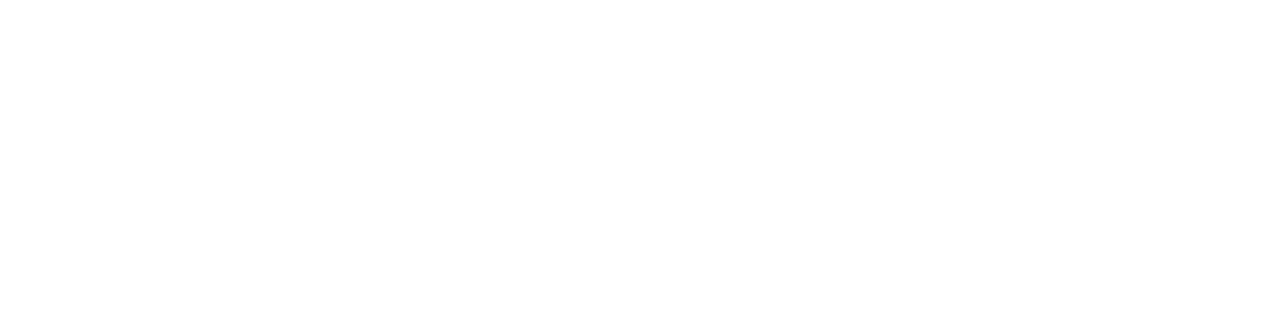
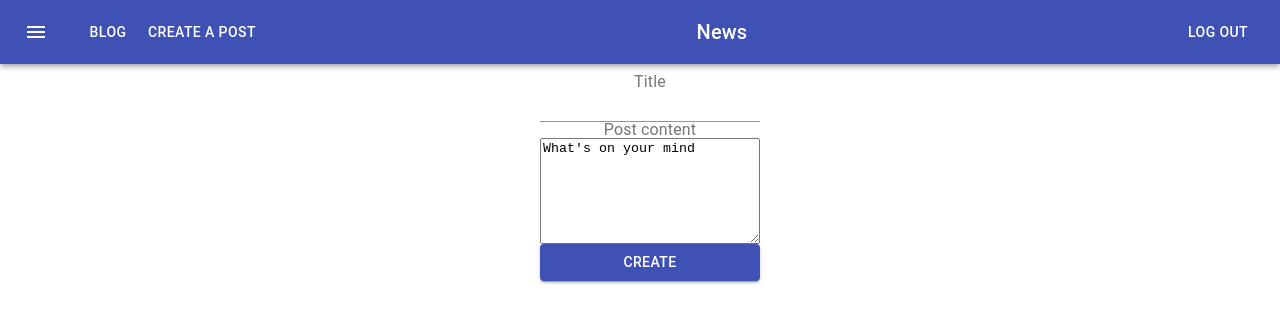
Before and after one commit to Samvel1852/my-blog, a React (Create React App) app: page /create-post in a window 1280 px wide. Shown: the top 322 px of the page. Built offline with nearby package versions, Linux system fonts and the light colour scheme.

Commit message:
feat: added some styles in create post page

```diff
--- a/src/App.js
+++ b/src/App.js
@@ -4,6 +4,7 @@
 import "./App.css";
 import LoginForm from "./components/Navbar/LoginForm/LoginForm";
 import { BrowserRouter as Router, Link, Switch, Route } from "react-router-dom";
+import PostCreation from "./helpers/PostCreation";
 
 function App() {
   return (
@@ -22,6 +23,11 @@
             <ButtonAppBar logged={true} />
             <PostContainer logged={true} />
           </Route>
+          <Route path="/create-post">
+            <ButtonAppBar logged={true} />
+            <PostCreation />
+            {/* <PostContainer logged={true} /> */}
+          </Route>
         </div>
       </Switch>
     </Router>
--- a/src/components/Navbar/Navbar.js
+++ b/src/components/Navbar/Navbar.js
@@ -38,7 +38,12 @@
           <Link style={{ textDecoration: "none", color: "white" }} to="/">
             <Button color="inherit">Blog</Button>
           </Link>
-          <Button color="inherit">Create a Post</Button>
+          <Link
+            style={{ textDecoration: "none", color: "white" }}
+            to="/create-post"
+          >
+            <Button color="inherit">Create a Post</Button>
+          </Link>
           <Typography variant="h6" className={classes.title}>
             News
           </Typography>
--- /dev/null
+++ b/src/helpers/PostCreation.js
@@ -0,0 +1,40 @@
+import {
+  FormControl,
+  FormGroup,
+  InputLabel,
+  Input,
+  FormHelperText,
+  Button,
+  ClickAwayListener,
+  TextField,
+  TextareaAutosize,
+} from "@material-ui/core";
+import React from "react";
+import { Link } from "react-router-dom";
+
+function PostCreation() {
+  return (
+    <div
+      style={{
+        width: "100%",
+        margin: 10,
+        display: "flex",
+        justifyContent: "center",
+      }}
+    >
+      <FormGroup>
+        <InputLabel htmlFor="post-title">Title</InputLabel>
+        <Input id="post-title"></Input>
+        <InputLabel htmlFor="post-content">Post content</InputLabel>
+        <TextareaAutosize style={{ height: "100px" }} id="post-content">
+          What's on your mind
+        </TextareaAutosize>
+        <Button variant="contained" color="primary">
+          Create
+        </Button>
+      </FormGroup>
+    </div>
+  );
+}
+
+export default PostCreation;
```
